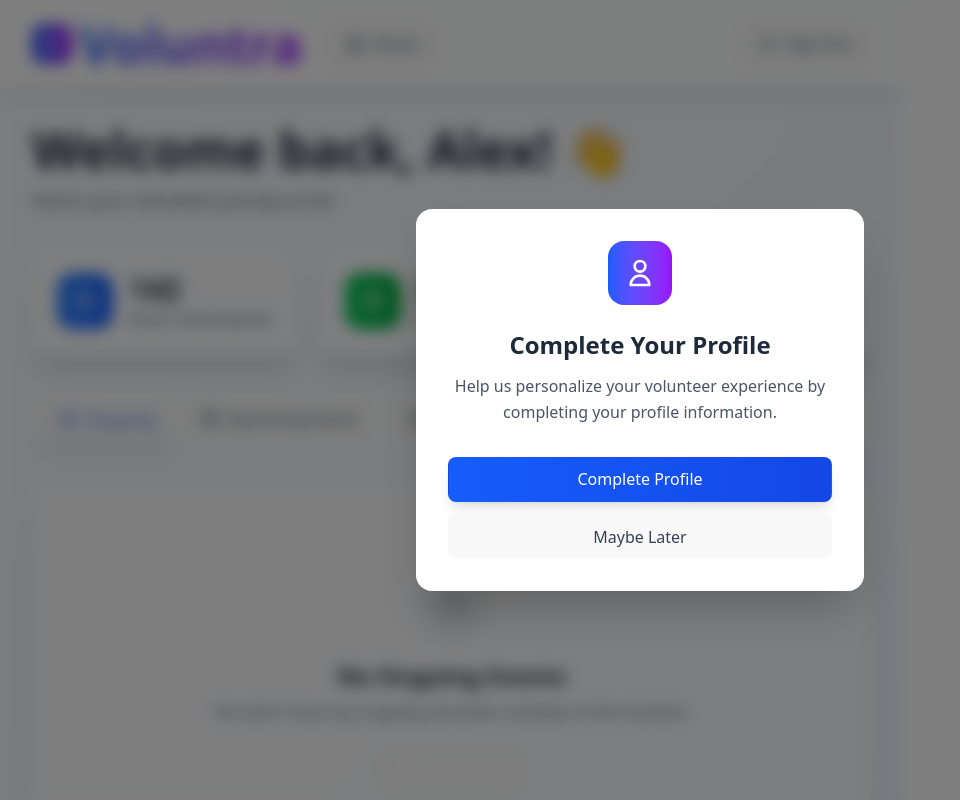
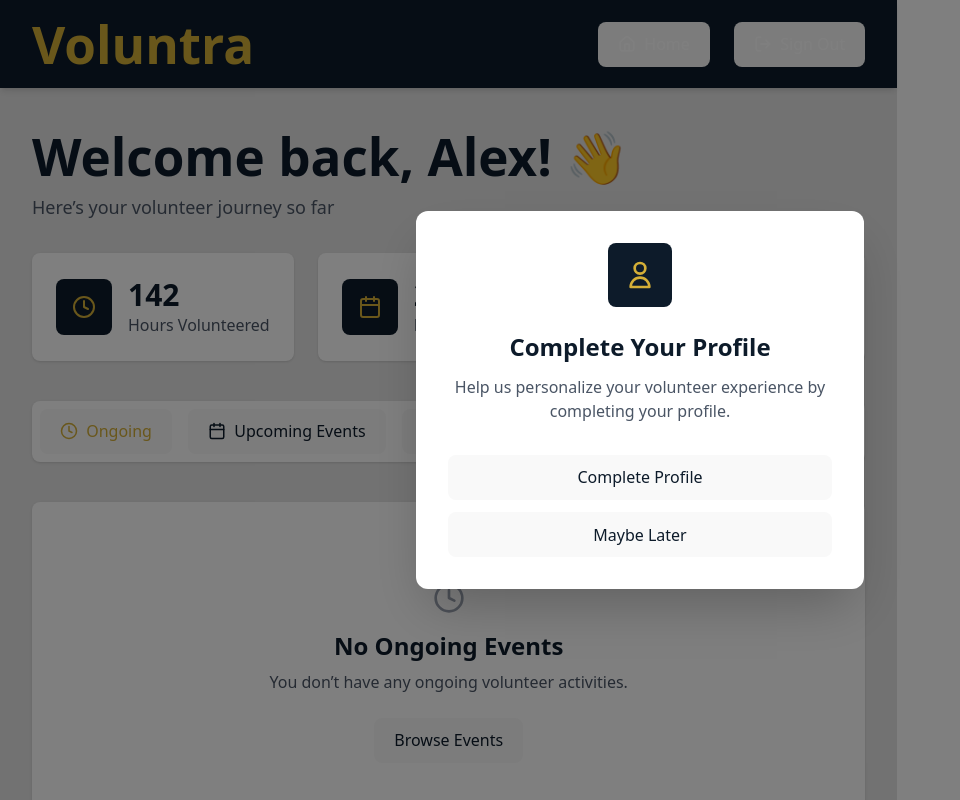
Before and after one commit to Saidasaradharam/Voluntra-Website, a React (Vite) app: page /dashboard in a window 1280 px wide. Shown: the top 800 px of the page, without its empty margins (0-960 px from the left). Built offline with nearby package versions, Linux system fonts and the light colour scheme.

Commit message:
Updated volunteer dashboard theme

```diff
--- a/src/features/volunteer/Dashboard.jsx
+++ b/src/features/volunteer/Dashboard.jsx
@@ -9,10 +9,9 @@
 
   useEffect(() => {
     try {
-      // Simulate loading data
       setTimeout(() => {
         setIsLoading(false);
-        const isFirstLogin = true; // Simulating first login for demo
+        const isFirstLogin = true;
         if (isFirstLogin) {
           setShowPopup(true);
         }
@@ -27,10 +26,7 @@
     console.log("Signing out...");
   };
 
-  const handleClosePopup = () => {
-    setShowPopup(false);
-  };
-
+  const handleClosePopup = () => setShowPopup(false);
   const handleNavigateProfile = () => {
     console.log("Navigating to profile...");
     setShowPopup(false);
@@ -38,18 +34,18 @@
 
   if (error) {
     return (
-      <div className="min-h-screen bg-gradient-to-br from-red-50 to-red-100 flex items-center justify-center p-4">
+      <div className="min-h-screen flex items-center justify-center bg-[#E5E5E5] p-4">
         <div className="bg-white rounded-2xl shadow-xl p-8 text-center max-w-md w-full">
           <div className="w-16 h-16 bg-red-100 rounded-full flex items-center justify-center mx-auto mb-4">
             <svg className="w-8 h-8 text-red-600" fill="none" stroke="currentColor" viewBox="0 0 24 24">
               <path strokeLinecap="round" strokeLinejoin="round" strokeWidth={2} d="M12 8v4m0 4h.01M21 12a9 9 0 11-18 0 9 9 0 0118 0z" />
             </svg>
           </div>
-          <h2 className="text-2xl font-bold text-gray-800 mb-2">Something went wrong</h2>
+          <h2 className="text-2xl font-bold text-[#0D1B2A] mb-2">Something went wrong</h2>
           <p className="text-gray-600 mb-6">{error}</p>
           <button
             onClick={() => console.log("Return home")}
-            className="bg-blue-600 hover:bg-blue-700 text-white px-6 py-3 rounded-xl font-semibold transition-colors duration-200"
+            className="bg-[#D4AF37] hover:bg-[#C19B20] text-[#0D1B2A] px-6 py-3 rounded-lg font-semibold transition-colors"
           >
             Return Home
           </button>
@@ -60,100 +56,75 @@
 
   if (isLoading) {
     return (
-      <div className="min-h-screen bg-gradient-to-br from-blue-50 to-indigo-100 flex items-center justify-center">
+      <div className="min-h-screen flex items-center justify-center bg-[#E5E5E5]">
         <div className="text-center">
-          <div className="relative">
-            <div className="w-20 h-20 border-4 border-blue-200 rounded-full animate-spin"></div>
-            <div className="w-20 h-20 border-4 border-blue-600 border-t-transparent rounded-full animate-spin absolute top-0"></div>
-          </div>
-          <p className="mt-4 text-lg font-semibold text-gray-700">Loading your dashboard...</p>
+          <div className="w-20 h-20 border-4 border-[#0D1B2A]/30 rounded-full animate-spin mx-auto"></div>
+          <p className="mt-4 text-lg font-semibold text-[#0D1B2A]">Loading your dashboard...</p>
         </div>
       </div>
     );
   }
 
   return (
-    <div className="min-h-screen bg-gradient-to-br from-slate-50 to-blue-50">
-      {/* Enhanced Navigation */}
-      <nav className="bg-white/80 backdrop-blur-md shadow-lg border-b border-white/20 sticky top-0 z-40">
-        <div className="max-w-7xl mx-auto px-4 sm:px-6 lg:px-8">
-          <div className="flex justify-between items-center py-4">
-            <div className="flex items-center space-x-6">
-              <div className="flex items-center space-x-2">
-                <div className="w-10 h-10 bg-gradient-to-r from-blue-600 to-purple-600 rounded-xl flex items-center justify-center">
-                  <span className="text-white font-bold text-lg">V</span>
-                </div>
-                <h1 className="text-2xl font-bold bg-gradient-to-r from-blue-600 to-purple-600 bg-clip-text text-transparent">
+    <div className="min-h-screen bg-[#E5E5E5] flex flex-col">
+      {/* Navbar */}
+      <nav className="bg-[#0D1B2A] shadow-md sticky top-0 z-50">
+        <div className="max-w-7xl mx-auto px-4 sm:px-6 lg:px-8 py-4 flex justify-between items-center">
+          <h1 className="text-2xl font-bold" style={{ color: "#D4AF37" }}>
             Voluntra
           </h1>
-              </div>
-              <button className="flex items-center space-x-2 text-gray-600 hover:text-blue-600 transition-colors duration-200 px-3 py-2 rounded-lg hover:bg-blue-50">
+          <div className="flex items-center space-x-6">
+            <button className="flex items-center space-x-2 text-white hover:text-[#D4AF37] transition-colors">
               <Home size={18} />
-                <span className="font-medium">Home</span>
+              <span>Home</span>
             </button>
-            </div>
             <button
               onClick={handleSignOut}
-              className="flex items-center space-x-2 text-gray-600 hover:text-red-600 transition-colors duration-200 px-4 py-2 rounded-lg hover:bg-red-50"
+              className="flex items-center space-x-2 text-white hover:text-red-500 transition-colors"
             >
               <LogOut size={18} />
-              <span className="font-medium">Sign Out</span>
+              <span>Sign Out</span>
             </button>
           </div>
         </div>
       </nav>
 
-      <div className="max-w-7xl mx-auto px-4 sm:px-6 lg:px-8 py-8">
-        {/* Enhanced Header */}
+      {/* Content */}
+      <main className="flex-1 max-w-7xl mx-auto px-4 sm:px-6 lg:px-8 py-10 w-full">
+        {/* Header */}
         <div className="mb-8">
-          <h1 className="text-4xl font-bold text-gray-800 mb-2">
+          <h1 className="text-4xl font-bold text-[#0D1B2A] mb-2">
             Welcome back, Alex! 👋
           </h1>
-          <p className="text-lg text-gray-600">Here's your volunteer journey so far</p>
+          <p className="text-lg text-gray-600">Here’s your volunteer journey so far</p>
         </div>
 
-        {/* Enhanced Stats Cards */}
-        <div className="grid grid-cols-1 md:grid-cols-3 gap-6 mb-8">
-          <div className="bg-white/70 backdrop-blur-sm border border-white/20 p-6 rounded-2xl shadow-xl hover:shadow-2xl transition-all duration-300 hover:scale-105">
+        {/* Stats */}
+        <div className="grid grid-cols-1 md:grid-cols-3 gap-6 mb-10">
+          {[
+            { value: "142", label: "Hours Volunteered", icon: Clock },
+            { value: "23", label: "Events Attended", icon: Calendar },
+            { value: "15", label: "Certificates Earned", icon: Award }
+          ].map(({ value, label, icon: Icon }, i) => (
+            <div
+              key={i}
+              className="bg-white rounded-lg shadow hover:shadow-lg p-6 transition-all duration-300"
+            >
               <div className="flex items-center space-x-4">
-              <div className="w-14 h-14 bg-gradient-to-r from-blue-500 to-blue-600 rounded-2xl flex items-center justify-center">
-                <Clock className="text-white" size={24} />
+                <div className="w-14 h-14 rounded-lg flex items-center justify-center bg-[#0D1B2A]">
+                  <Icon className="text-[#D4AF37]" size={24} />
                 </div>
                 <div>
-                <h3 className="text-3xl font-bold text-gray-800">142</h3>
-                <p className="text-gray-600 font-medium">Hours Volunteered</p>
+                  <h3 className="text-3xl font-bold text-[#0D1B2A]">{value}</h3>
+                  <p className="text-gray-600 font-medium">{label}</p>
                 </div>
               </div>
             </div>
-
-          <div className="bg-white/70 backdrop-blur-sm border border-white/20 p-6 rounded-2xl shadow-xl hover:shadow-2xl transition-all duration-300 hover:scale-105">
-            <div className="flex items-center space-x-4">
-              <div className="w-14 h-14 bg-gradient-to-r from-green-500 to-green-600 rounded-2xl flex items-center justify-center">
-                <Calendar className="text-white" size={24} />
-              </div>
-              <div>
-                <h3 className="text-3xl font-bold text-gray-800">23</h3>
-                <p className="text-gray-600 font-medium">Events Attended</p>
-              </div>
-            </div>
+          ))}
         </div>
 
-          <div className="bg-white/70 backdrop-blur-sm border border-white/20 p-6 rounded-2xl shadow-xl hover:shadow-2xl transition-all duration-300 hover:scale-105">
-            <div className="flex items-center space-x-4">
-              <div className="w-14 h-14 bg-gradient-to-r from-purple-500 to-purple-600 rounded-2xl flex items-center justify-center">
-                <Award className="text-white" size={24} />
-              </div>
-              <div>
-                <h3 className="text-3xl font-bold text-gray-800">15</h3>
-                <p className="text-gray-600 font-medium">Certificates Earned</p>
-              </div>
-            </div>
-          </div>
-        </div>
-
-        {/* Enhanced Tabs */}
-        <div className="bg-white/50 backdrop-blur-sm rounded-2xl p-2 mb-8 border border-white/20">
-          <div className="flex flex-wrap gap-2">
+        {/* Tabs */}
+        <div className="bg-white rounded-lg shadow p-2 mb-10 flex space-x-4">
           {[
             { key: "ongoing", label: "Ongoing", icon: Clock },
             { key: "upcoming", label: "Upcoming Events", icon: Calendar },
@@ -162,10 +133,10 @@
             <button
               key={key}
               onClick={() => setActiveTab(key)}
-                className={`flex items-center space-x-2 px-6 py-3 rounded-xl font-semibold transition-all duration-200 ${
+              className={`flex items-center space-x-2 px-6 py-3 rounded-lg font-semibold transition ${
                 activeTab === key
-                    ? "bg-white text-blue-600 shadow-lg scale-105"
-                    : "text-gray-600 hover:text-blue-600 hover:bg-white/50"
+                  ? "bg-[#0D1B2A] text-[#D4AF37]"
+                  : "text-[#0D1B2A] hover:text-[#D4AF37]"
               }`}
             >
               <Icon size={18} />
@@ -173,72 +144,59 @@
             </button>
           ))}
         </div>
-        </div>
 
-        {/* Enhanced Tab Content */}
-        <div className="bg-white/70 backdrop-blur-sm border border-white/20 rounded-2xl shadow-xl overflow-hidden">
+        {/* Tab Content */}
+        <div className="bg-white rounded-lg shadow p-8">
           {activeTab === "ongoing" && (
-            <div className="p-8">
             <div className="text-center py-12">
-                <div className="w-20 h-20 bg-gray-100 rounded-full flex items-center justify-center mx-auto mb-4">
-                  <Clock className="text-gray-400" size={32} />
-                </div>
-                <h3 className="text-2xl font-semibold text-gray-800 mb-2">No Ongoing Events</h3>
-                <p className="text-gray-600 mb-6">You don't have any ongoing volunteer activities at the moment.</p>
-                <button className="bg-blue-600 hover:bg-blue-700 text-white px-6 py-3 rounded-xl font-semibold transition-colors duration-200">
+              <Clock className="mx-auto mb-4 text-gray-400" size={32} />
+              <h3 className="text-2xl font-semibold text-[#0D1B2A] mb-2">No Ongoing Events</h3>
+              <p className="text-gray-600 mb-6">You don’t have any ongoing volunteer activities.</p>
+              <button className="bg-[#D4AF37] hover:bg-[#C19B20] text-[#0D1B2A] px-6 py-3 rounded-lg font-semibold transition">
                 Browse Events
               </button>
-              </div>
             </div>
           )}
 
           {activeTab === "upcoming" && (
-            <div className="p-8">
             <div className="text-center py-12">
-                <div className="w-20 h-20 bg-gray-100 rounded-full flex items-center justify-center mx-auto mb-4">
-                  <Calendar className="text-gray-400" size={32} />
-                </div>
-                <h3 className="text-2xl font-semibold text-gray-800 mb-2">No Upcoming Events</h3>
-                <p className="text-gray-600 mb-6">Stay tuned for exciting volunteer opportunities coming your way!</p>
-                <button className="bg-green-600 hover:bg-green-700 text-white px-6 py-3 rounded-xl font-semibold transition-colors duration-200">
+              <Calendar className="mx-auto mb-4 text-gray-400" size={32} />
+              <h3 className="text-2xl font-semibold text-[#0D1B2A] mb-2">No Upcoming Events</h3>
+              <p className="text-gray-600 mb-6">Stay tuned for exciting volunteer opportunities!</p>
+              <button className="bg-[#D4AF37] hover:bg-[#C19B20] text-[#0D1B2A] px-6 py-3 rounded-lg font-semibold transition">
                 Get Notified
               </button>
-              </div>
             </div>
           )}
 
           {activeTab === "history" && (
-            <div className="p-8">
-              <h3 className="text-2xl font-semibold text-gray-800 mb-6">Your Volunteer History</h3>
-              <div className="overflow-x-auto">
+            <div>
+              <h3 className="text-2xl font-semibold text-[#0D1B2A] mb-6">Your Volunteer History</h3>
               <table className="w-full">
                 <thead>
                   <tr className="border-b-2 border-gray-200">
-                      <th className="text-left py-4 px-6 font-semibold text-gray-700">Event</th>
-                      <th className="text-left py-4 px-6 font-semibold text-gray-700">Date</th>
-                      <th className="text-left py-4 px-6 font-semibold text-gray-700">Hours</th>
-                      <th className="text-left py-4 px-6 font-semibold text-gray-700">Certificate</th>
+                    <th className="text-left py-4 px-6 text-[#0D1B2A]">Event</th>
+                    <th className="text-left py-4 px-6 text-[#0D1B2A]">Date</th>
+                    <th className="text-left py-4 px-6 text-[#0D1B2A]">Hours</th>
+                    <th className="text-left py-4 px-6 text-[#0D1B2A]">Certificate</th>
                   </tr>
                 </thead>
                 <tbody className="divide-y divide-gray-100">
                   {[
-                      { event: "Tree Plantation Drive", date: "12 Aug 2024", hours: "8", status: "Available" },
-                      { event: "Beach Cleanup Campaign", date: "25 July 2024", hours: "6", status: "Available" },
-                      { event: "Food Distribution", date: "10 July 2024", hours: "4", status: "Available" },
-                      { event: "Educational Workshop", date: "28 June 2024", hours: "5", status: "Available" }
-                    ].map((item, index) => (
-                      <tr key={index} className="hover:bg-gray-50 transition-colors duration-200">
-                        <td className="py-4 px-6">
-                          <div className="font-semibold text-gray-800">{item.event}</div>
-                        </td>
+                    { event: "Tree Plantation Drive", date: "12 Aug 2024", hours: "8" },
+                    { event: "Beach Cleanup Campaign", date: "25 Jul 2024", hours: "6" },
+                    { event: "Food Distribution", date: "10 Jul 2024", hours: "4" }
+                  ].map((item, idx) => (
+                    <tr key={idx} className="hover:bg-gray-50 transition">
+                      <td className="py-4 px-6 font-semibold text-[#0D1B2A]">{item.event}</td>
                       <td className="py-4 px-6 text-gray-600">{item.date}</td>
                       <td className="py-4 px-6">
-                          <span className="bg-blue-100 text-blue-800 px-3 py-1 rounded-full text-sm font-medium">
+                        <span className="bg-[#E5E5E5] text-[#0D1B2A] px-3 py-1 rounded-full text-sm font-medium">
                           {item.hours}h
                         </span>
                       </td>
                       <td className="py-4 px-6">
-                          <button className="flex items-center space-x-2 bg-gradient-to-r from-blue-600 to-blue-700 hover:from-blue-700 hover:to-blue-800 text-white px-4 py-2 rounded-lg font-medium transition-all duration-200 hover:scale-105 shadow-lg">
+                        <button className="flex items-center space-x-2 bg-[#0D1B2A] hover:bg-[#112A3C] text-white px-4 py-2 rounded-lg font-medium transition">
                           <Download size={16} />
                           <span>Download</span>
                         </button>
@@ -248,43 +206,43 @@
                 </tbody>
               </table>
             </div>
-            </div>
           )}
         </div>
+      </main>
 
-        {/* Enhanced First Login Popup */}
+      {/* Popup */}
       {showPopup && (
-          <div className="fixed inset-0 bg-black/50 backdrop-blur-sm flex justify-center items-center z-50 p-4">
-            <div className="bg-white rounded-2xl shadow-2xl p-8 w-full max-w-md transform transition-all duration-300 scale-100">
-              <div className="text-center">
-                <div className="w-16 h-16 bg-gradient-to-r from-blue-600 to-purple-600 rounded-2xl flex items-center justify-center mx-auto mb-6">
-                  <svg className="w-8 h-8 text-white" fill="none" stroke="currentColor" viewBox="0 0 24 24">
+        <div className="fixed inset-0 bg-black/50 flex justify-center items-center z-50 p-4">
+          <div className="bg-white rounded-xl shadow-2xl p-8 max-w-md w-full text-center">
+            <div className="w-16 h-16 bg-[#0D1B2A] rounded-lg flex items-center justify-center mx-auto mb-6">
+              <svg className="w-8 h-8 text-[#D4AF37]" fill="none" stroke="currentColor" viewBox="0 0 24 24">
                 <path strokeLinecap="round" strokeLinejoin="round" strokeWidth={2} d="M16 7a4 4 0 11-8 0 4 4 0 018 0zM12 14a7 7 0 00-7 7h14a7 7 0 00-7-7z" />
               </svg>
             </div>
-                <h2 className="text-2xl font-bold text-gray-800 mb-3">Complete Your Profile</h2>
-                <p className="text-gray-600 mb-8 leading-relaxed">
-                  Help us personalize your volunteer experience by completing your profile information.
-                </p>
+            <h2 className="text-2xl font-bold text-[#0D1B2A] mb-3">Complete Your Profile</h2>
+            <p className="text-gray-600 mb-8">Help us personalize your volunteer experience by completing your profile.</p>
             <div className="space-y-3">
               <button
                 onClick={handleNavigateProfile}
-                    className="w-full bg-gradient-to-r from-blue-600 to-blue-700 hover:from-blue-700 hover:to-blue-800 text-white px-6 py-3 rounded-xl font-semibold transition-all duration-200 transform hover:scale-105 shadow-lg"
+                className="w-full bg-[#D4AF37] hover:bg-[#C19B20] text-[#0D1B2A] px-6 py-3 rounded-lg font-semibold transition"
               >
                 Complete Profile
               </button>
               <button
                 onClick={handleClosePopup}
-                    className="w-full bg-gray-100 hover:bg-gray-200 text-gray-700 px-6 py-3 rounded-xl font-semibold transition-colors duration-200"
+                className="w-full bg-gray-100 hover:bg-gray-200 text-[#0D1B2A] px-6 py-3 rounded-lg font-semibold transition"
               >
                 Maybe Later
               </button>
             </div>
           </div>
         </div>
-          </div>
       )}
-      </div>
+
+      {/* Footer */}
+      <footer className="bg-[#0D1B2A] text-white py-6 text-center mt-auto">
+        <p className="text-sm">© {new Date().getFullYear()} Voluntra. All Rights Reserved.</p>
+      </footer>
     </div>
   );
 };
```
Lines whose indentation alone changed are shown as unchanged.
